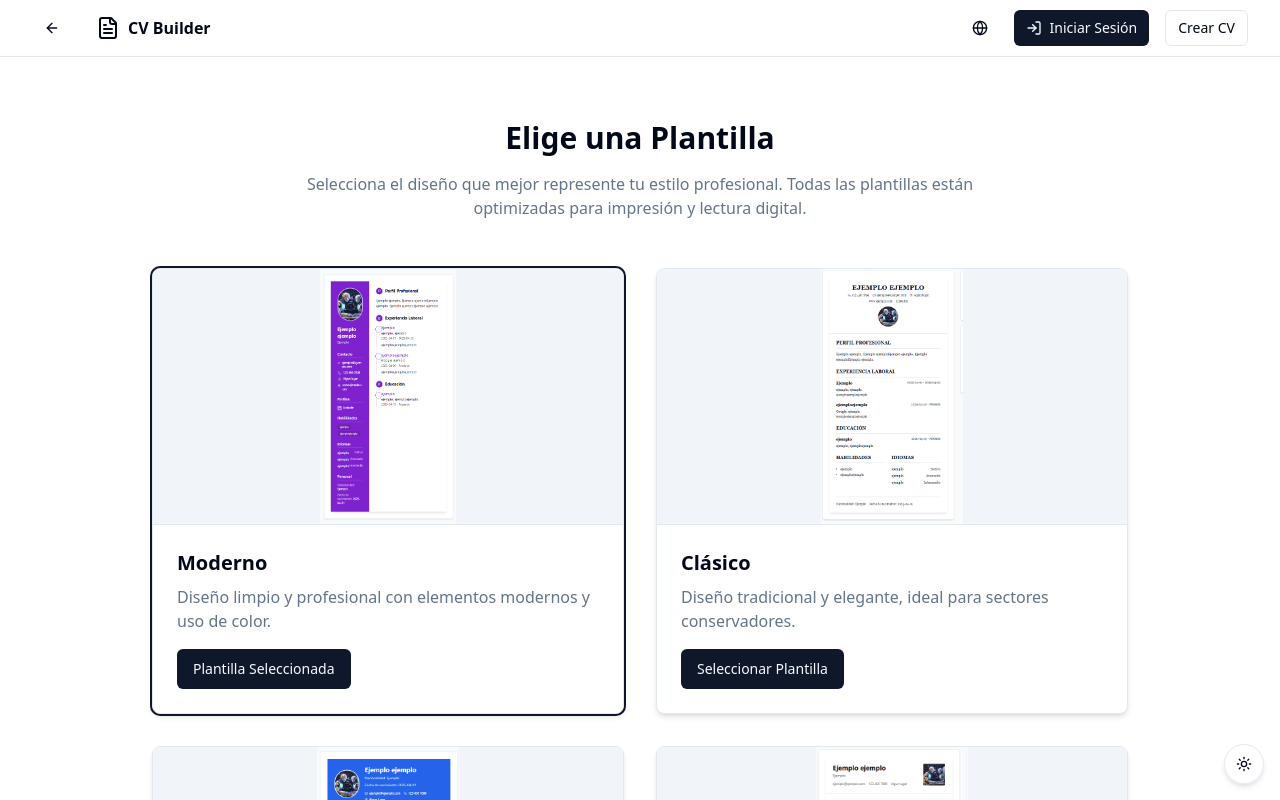
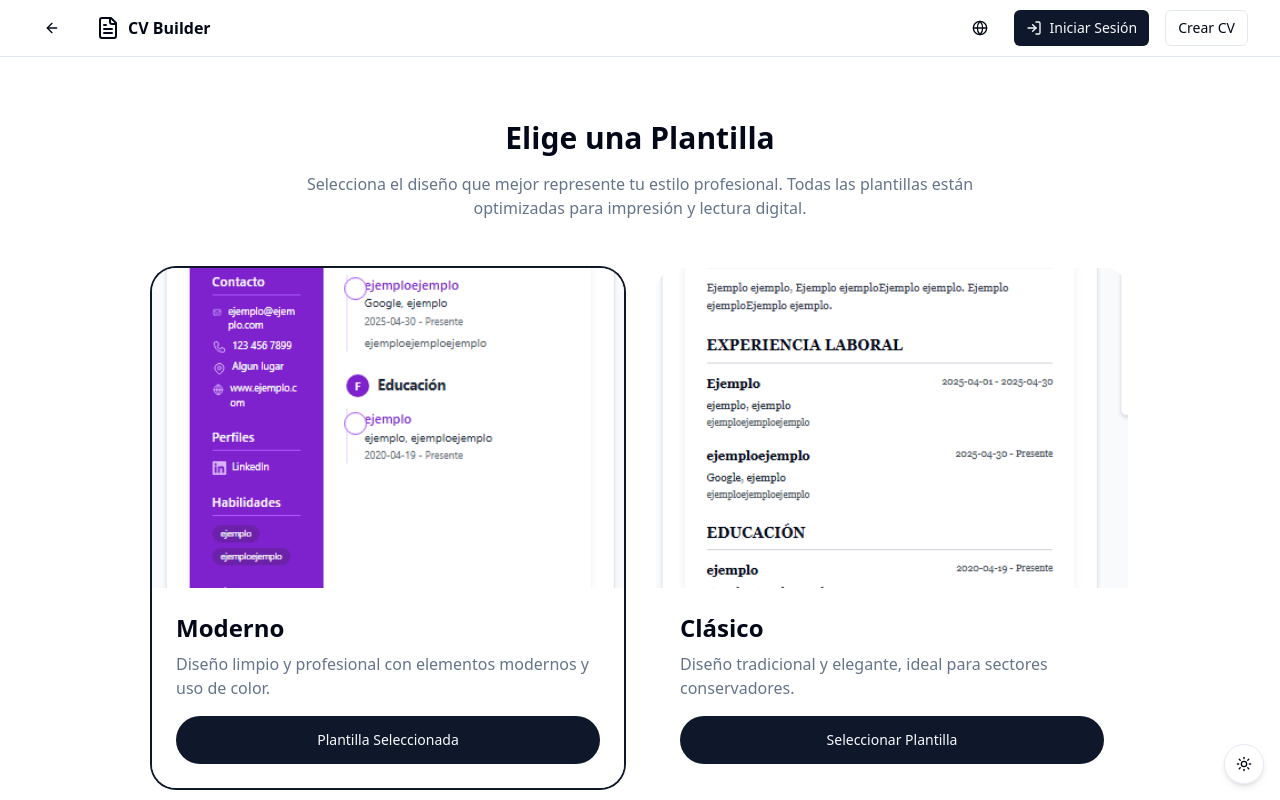
Before and after one commit to LucasSA97/skilled-story-teller, a React (Vite) app: page /templates in a window 1280 px wide. Shown: the top 800 px of the page. Built offline with nearby package versions, Linux system fonts and the light colour scheme; what @react-pdf/renderer would draw is missing.

Commit message:
feat: Style template cards
Update the appearance of the template cards in TemplatePage.tsx to match the provided design.

```diff
--- a/src/components/ui/card.tsx
+++ b/src/components/ui/card.tsx
@@ -1,3 +1,4 @@
+
 import * as React from "react"
 
 import { cn } from "@/lib/utils"
@@ -9,7 +10,7 @@ const Card = React.forwardRef<
   <div
     ref={ref}
     className={cn(
-      "rounded-lg border bg-card text-card-foreground shadow-sm",
+      "rounded-3xl border bg-card text-card-foreground shadow-sm",
       className
     )}
     {...props}
@@ -36,7 +37,7 @@ const CardTitle = React.forwardRef<
   <h3
     ref={ref}
     className={cn(
-      "text-2xl font-semibold leading-none tracking-tight",
+      "text-2xl font-bold leading-none tracking-tight",
       className
     )}
     {...props}
--- a/src/pages/TemplatesPage.tsx
+++ b/src/pages/TemplatesPage.tsx
@@ -4,18 +4,20 @@ import { Button } from "@/components/ui/button";
 import { TemplateType } from "@/types";
 import { useNavigate } from "react-router-dom";
 import { useToast } from "@/hooks/use-toast";
+import { Skeleton } from "@/components/ui/skeleton";
 
 const TemplatesPage = () => {
   const { cvState, setTemplate } = useCVContext();
   const navigate = useNavigate();
   const { toast } = useToast();
 
-  const templates: { id: TemplateType; name: string; description: string, image?: string }[] = [
+  const templates: { id: TemplateType; name: string; description: string, image?: string, badge?: string }[] = [
     {
       id: "modern",
       name: "Moderno",
       description: "Diseño limpio y profesional con elementos modernos y uso de color.",
-      image: '/templates/ModernTemplate.png'
+      image: '/templates/ModernTemplate.png',
+      badge: "Best Seller"
     },
     {
       id: "classic",
@@ -27,13 +29,15 @@ const TemplatesPage = () => {
       id: "creative",
       name: "Creativo",
       description: "Diseño audaz y diferente para destacar tu personalidad.",
-      image: '/templates/PlantillaModerna.png'
+      image: '/templates/PlantillaModerna.png',
+      badge: "20% off"
     },
     {
       id: "minimal",
       name: "Minimalista",
       description: "Diseño simple y directo centrado en el contenido y legibilidad.",
-      image: '/templates/MinimalistTemplate.png'
+      image: '/templates/MinimalistTemplate.png',
+      badge: "New"
     },
   ];
 
@@ -70,24 +74,35 @@ const TemplatesPage = () => {
           {templates.map((template) => (
             <div
               key={template.id}
-              className={`bg-card text-card-foreground border rounded-lg overflow-hidden shadow-md transition-all hover:shadow-lg ${
+              className={`relative overflow-hidden rounded-3xl transition-all hover:shadow-lg ${
                 cvState.selectedTemplate === template.id ? 'ring-2 ring-primary' : ''
               }`}
             >
-              <div className="h-64 bg-muted border-b relative">
-                <div className="absolute inset-0 flex items-center justify-center text-muted-foreground">
-                  <img
-                    src={template.image}
-                    alt={`Vista previa de la plantilla ${template.name}`}
-                    className="object-cover h-full"
-                  />
+              {template.badge && (
+                <div className="absolute top-3 right-3 bg-black/25 text-white text-xs font-medium px-2 py-1 rounded-full backdrop-blur-sm">
+                  {template.badge}
                 </div>
+              )}
+
+              <div
+                className="h-80 bg-gradient-to-b from-amber-300 to-amber-500 relative"
+                style={{
+                  backgroundImage: template.image ? `url(${template.image})` : undefined,
+                  backgroundSize: 'cover',
+                  backgroundPosition: 'center'
+                }}
+              >
+                {!template.image && (
+                  <Skeleton className="h-full w-full" />
+                )}
               </div>
-              <div className="p-6">
-                <h3 className="text-xl font-semibold mb-2">{template.name}</h3>
+
+              <div className="p-6 bg-card">
+                <h3 className="text-2xl font-bold mb-2">{template.name}</h3>
                 <p className="text-muted-foreground mb-4">{template.description}</p>
+
                 <Button
-                  className={cvState.selectedTemplate === template.id ? 'bg-primary' : ''}
+                  className="w-full rounded-full py-6"
                   onClick={() => handleSelectTemplate(template.id)}
                 >
                   {cvState.selectedTemplate === template.id
--- a/tailwind.config.ts
+++ b/tailwind.config.ts
@@ -58,6 +58,7 @@ export default {
         lg: "var(--radius)",
         md: "calc(var(--radius) - 2px)",
         sm: "calc(var(--radius) - 4px)",
+        '3xl': '1.5rem',
       },
       keyframes: {
         "accordion-down": {
```
